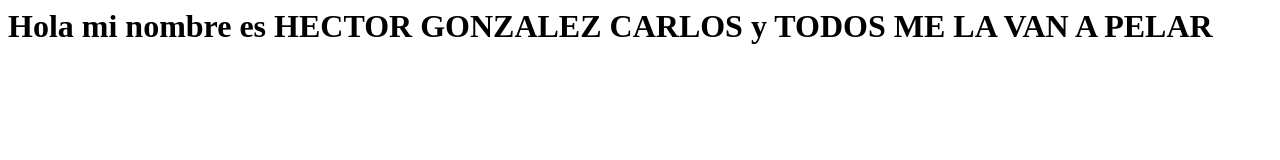
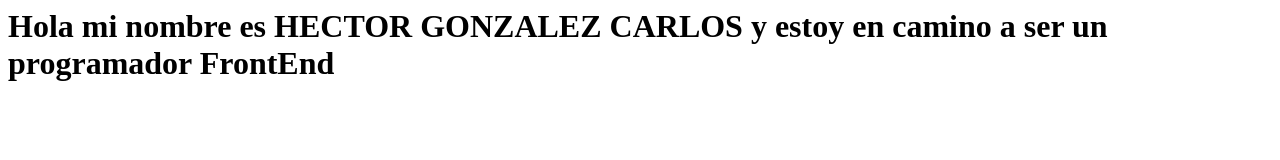
Before and after one commit to HectorGlezC/mi-primer-portafolio, a plain HTML site: page index.html in a window 1280 px wide. Drawn offline with Linux system fonts and the light colour scheme.

Commit message:
Update index.html

```diff
--- a/index.html
+++ b/index.html
@@ -1 +1 @@
-<h1> Hola mi nombre es HECTOR GONZALEZ CARLOS y TODOS ME LA VAN A PELAR </h1>
+<h1> Hola mi nombre es HECTOR GONZALEZ CARLOS y estoy en camino a ser un programador FrontEnd</h1>
```
